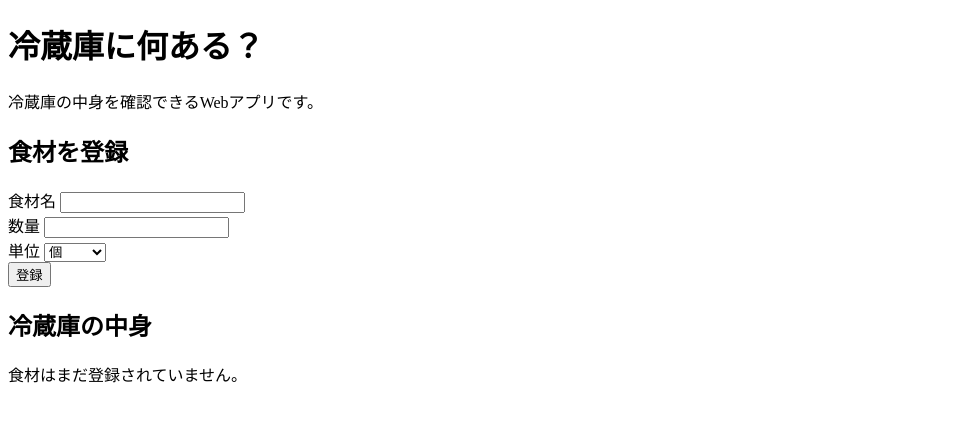
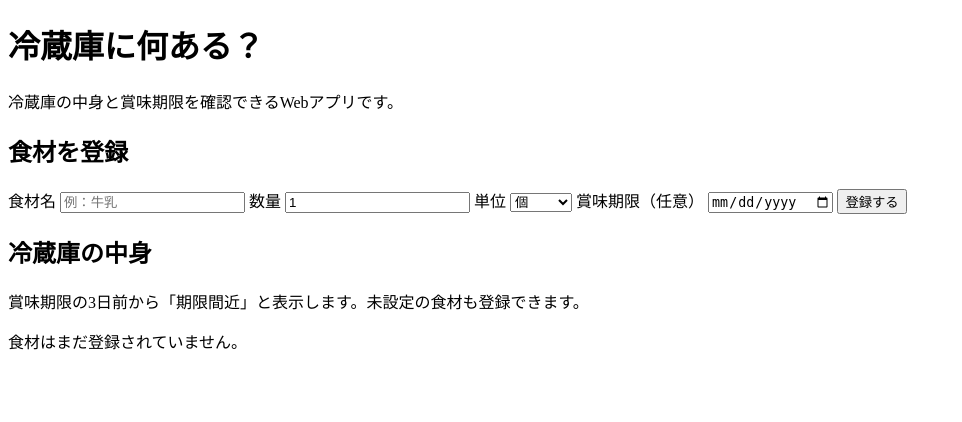
Before and after one commit to makotogap-alt/FridgeChecker-app, a Flask app: page / in a window 1280 px wide. Shown: the top 422 px of the page, without its empty margins (0-962 px from the left). Run offline with Flask 3, Linux system fonts and the light colour scheme.

Commit message:
Week 4: show expiry date alerts and editable food list

```diff
--- a/templates/index.html
+++ b/templates/index.html
@@ -3,68 +3,86 @@
 <head>
   <meta charset="UTF-8">
   <meta name="viewport" content="width=device-width, initial-scale=1.0">
-  <title>冷蔵庫に何ある？</title>
+  <title>冷蔵庫に何ある？ | Fridge Checker</title>
+  <link rel="stylesheet" href="{{ url_for('static', filename='style.css') }}">
 </head>
+<body>
+  <main class="container">
+    <h1>冷蔵庫に何ある？</h1>
+    <p class="subtitle">冷蔵庫の中身と賞味期限を確認できるWebアプリです。</p>
 
-<body>
-  <h1>冷蔵庫に何ある？</h1>
-  <p>冷蔵庫の中身を確認できるWebアプリです。</p>
-
-  <h2>食材を登録</h2>
-
-  <form action="/add" method="post">
-    <div>
-      <label for="name">食材名</label>
-      <input type="text" id="name" name="name" required>
-    </div>
-
-    <div>
-      <label for="quantity">数量</label>
-      <input type="number" id="quantity" name="quantity" min="1" required>
-    </div>
-
-    <div>
-      <label for="unit">単位</label>
-      <select id="unit" name="unit">
+    <section class="card" aria-labelledby="add-heading">
+      <h2 id="add-heading">食材を登録</h2>
+      <form action="{{ url_for('add_food') }}" method="post" class="form-grid">
+        <label>食材名
+          <input type="text" name="name" maxlength="100" required placeholder="例：牛乳">
+        </label>
+        <label>数量
+          <input type="number" name="quantity" min="1" value="1" required>
+        </label>
+        <label>単位
+          <select name="unit" required>
             <option value="個">個</option>
             <option value="本">本</option>
             <option value="袋">袋</option>
             <option value="パック">パック</option>
           </select>
+        </label>
+        <label>賞味期限（任意）
+          <input type="date" name="expiration_date">
+        </label>
+        <button type="submit" class="primary">登録する</button>
+      </form>
+    </section>
+
+    <section aria-labelledby="foods-heading">
+      <h2 id="foods-heading">冷蔵庫の中身</h2>
+      <p class="subtitle">賞味期限の3日前から「期限間近」と表示します。未設定の食材も登録できます。</p>
+      {% if foods %}
+        <ul class="food-list">
+          {% for food in foods %}
+            <li class="card food-item">
+              <div class="food-header">
+                <strong>{{ food.name }}</strong>
+                {% if food.expiration_date %}
+                  {% if food.expiration_date < today %}
+                    <span class="status expired">期限切れ</span>
+                  {% elif food.expiration_date == today %}
+                    <span class="status soon">本日まで</span>
+                  {% elif food.expiration_date <= soon_date %}
+                    <span class="status soon">あと{{ (food.expiration_date - today).days }}日</span>
+                  {% else %}
+                    <span class="status okay">期限内</span>
+                  {% endif %}
+                {% else %}
+                  <span class="status unset">期限未設定</span>
+                {% endif %}
               </div>
-
-    <button type="submit">登録</button>
+              <p class="food-description">
+                現在：{{ food.quantity }}{{ food.unit }}
+                {% if food.expiration_date %}
+                  ／ 賞味期限：{{ food.expiration_date.strftime('%Y/%m/%d') }}
+                {% endif %}
+              </p>
+              <form action="{{ url_for('update_food', food_id=food.id) }}" method="post" class="update-form">
+                <label>数量
+                  <input type="number" name="quantity" min="0" value="{{ food.quantity }}" required>
+                </label>
+                <label>賞味期限
+                  <input type="date" name="expiration_date" value="{{ food.expiration_date.isoformat() if food.expiration_date else '' }}">
+                </label>
+                <button type="submit">変更を保存</button>
               </form>
-
-  <h2>冷蔵庫の中身</h2>
-
-  {% if foods %}
-    <ul>
-      {% for food in foods %}
-        <li>{{ food.name }}：{{ food.quantity }}{{ food.unit }}</li>
+              <form action="{{ url_for('delete_food', food_id=food.id) }}" method="post" class="delete-form">
+                <button type="submit" class="danger">削除する</button>
+              </form>
+            </li>
           {% endfor %}
         </ul>
       {% else %}
         <p>食材はまだ登録されていません。</p>
       {% endif %}
-
-
-{% for food in foods %}
-<div>
-  <p>{{ food.name }}：{{ food.quantity }}{{ food.unit }}</p>
-
-  <form action="{{ url_for('update_food', food_id=food.id) }}" method="POST">
-    <input type="number" name="quantity"
-           value="{{ food.quantity }}" min="0" required>
-    <button type="submit">変更</button>
-  </form>
-
-  <form action="{{ url_for('delete_food', food_id=food.id) }}" method="POST">
-    <button type="submit">削除</button>
-  </form>
-</div>
-{% endfor %}
-
-
+    </section>
+  </main>
 </body>
 </html>
```
Lines whose indentation alone changed are shown as unchanged.
